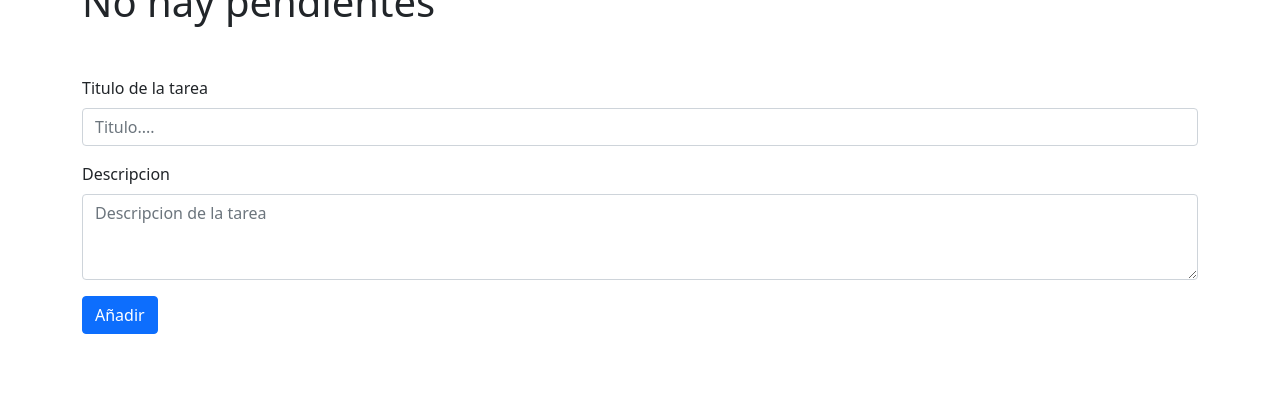
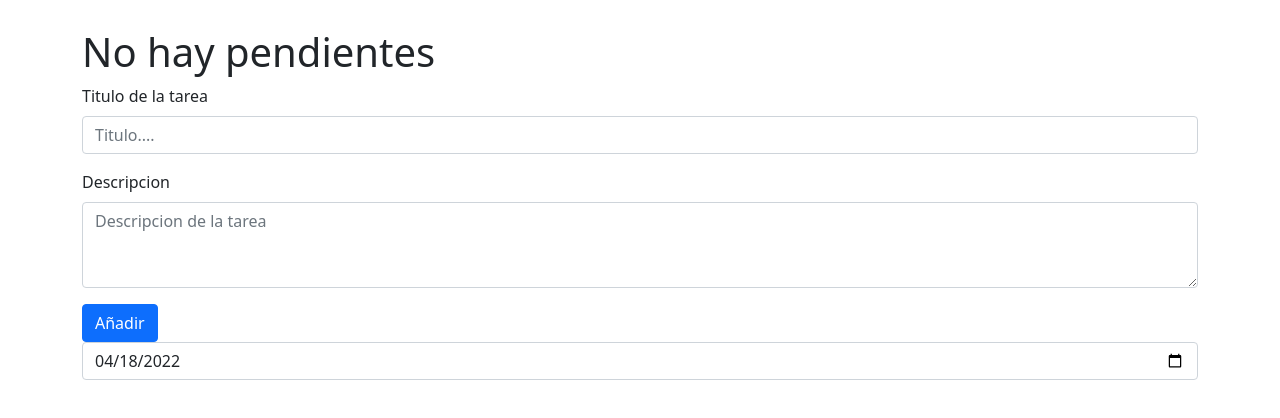
Before and after one commit to Alejandro9509/ToDo-ReactJS, a React (Create React App) app: page / in a window 1280 px wide. Shown: the top 418 px of the page. Built offline with nearby package versions, Linux system fonts and the light colour scheme.

Commit message:
Adding date picker

```diff
--- a/src/components/FormRenderer.js
+++ b/src/components/FormRenderer.js
@@ -1,7 +1,7 @@
-import React from "react";
+import React, { createRef } from "react";
 import "bootstrap/dist/css/bootstrap.css";
 import { Form, Button, Container, Col, Row } from "react-bootstrap";
-import Moment from 'moment'
+import Moment from "moment";
 
 class FormRenderer extends React.Component {
   constructor(props) {
@@ -9,11 +9,12 @@ class FormRenderer extends React.Component {
     this.state = {
       title: "",
       description: "",
-      date: ""
+      date: "",
     };
     this.updateSubmit = this.updateSubmit.bind(this);
     this.handleTitleChange = this.handleTitleChange.bind(this);
     this.handleDescChange = this.handleDescChange.bind(this);
+    this.d = React.createRef()
   }
   handleTitleChange(e) {
     this.setState({
@@ -27,10 +28,11 @@ class FormRenderer extends React.Component {
   }
   updateSubmit(event) {
     event.preventDefault();
+
     this.props.reducers.addToDo({
       title: this.state.title,
       desc: this.state.description,
-      date: Moment().format('DD-MM')
+      date: this.d.current.value,
     });
   }
   render() {
@@ -61,6 +63,13 @@ class FormRenderer extends React.Component {
                 </Form.Group>
                 <Form.Group>
                   <Button type="submit">Añadir</Button>
+                  <Form.Control
+                    ref={this.d}
+                    type="date"
+                    name="dob"
+                    placeholder="Date of Birth"
+                    defaultValue={Moment().format('YYYY-MM-DD')}
+                  />
                 </Form.Group>
               </Form>
             </div>
--- a/src/components/ToDoListRenderer.js
+++ b/src/components/ToDoListRenderer.js
@@ -43,9 +43,9 @@ export class ToDoListRenderer extends React.Component {
   render() {
     return (
       <Container>
-				<ToDoListDate  pr={this.props.todo} msg="De otras fechas" dt={Moment().subtract(1, 'days').format('DD-MM') } />
-				<ToDoListDate  pr={this.props.todo} msg="Pendientes de ayer" dt={Moment().subtract(1, 'days').format('DD-MM') }/>
-        <ToDoListDate  pr={this.props.todo} msg="Pendientes para hoy" dt={ Moment().format('DD-MM')}/>
+				<ToDoListDate  pr={this.props.todo} msg="De otras fechas" dt={Moment().subtract(1, 'days').format('YYYY-MM-DD') } />
+				<ToDoListDate  pr={this.props.todo} msg="Pendientes de ayer" dt={Moment().subtract(1, 'days').format('YYYY-MM-DD') }/>
+        <ToDoListDate  pr={this.props.todo} msg="Pendientes para hoy" dt={ Moment().format('YYYY-MM-DD')}/>
 				{
 					this.props.todo.toDo.length === 0 &&
 					<h1>No hay pendientes</h1>
--- a/src/css/App.scss
+++ b/src/css/App.scss
@@ -1,3 +1,3 @@
-.container {
-    margin-top: 50px;
+.container:first-child {
+    margin-top: 100px;
 }
```
